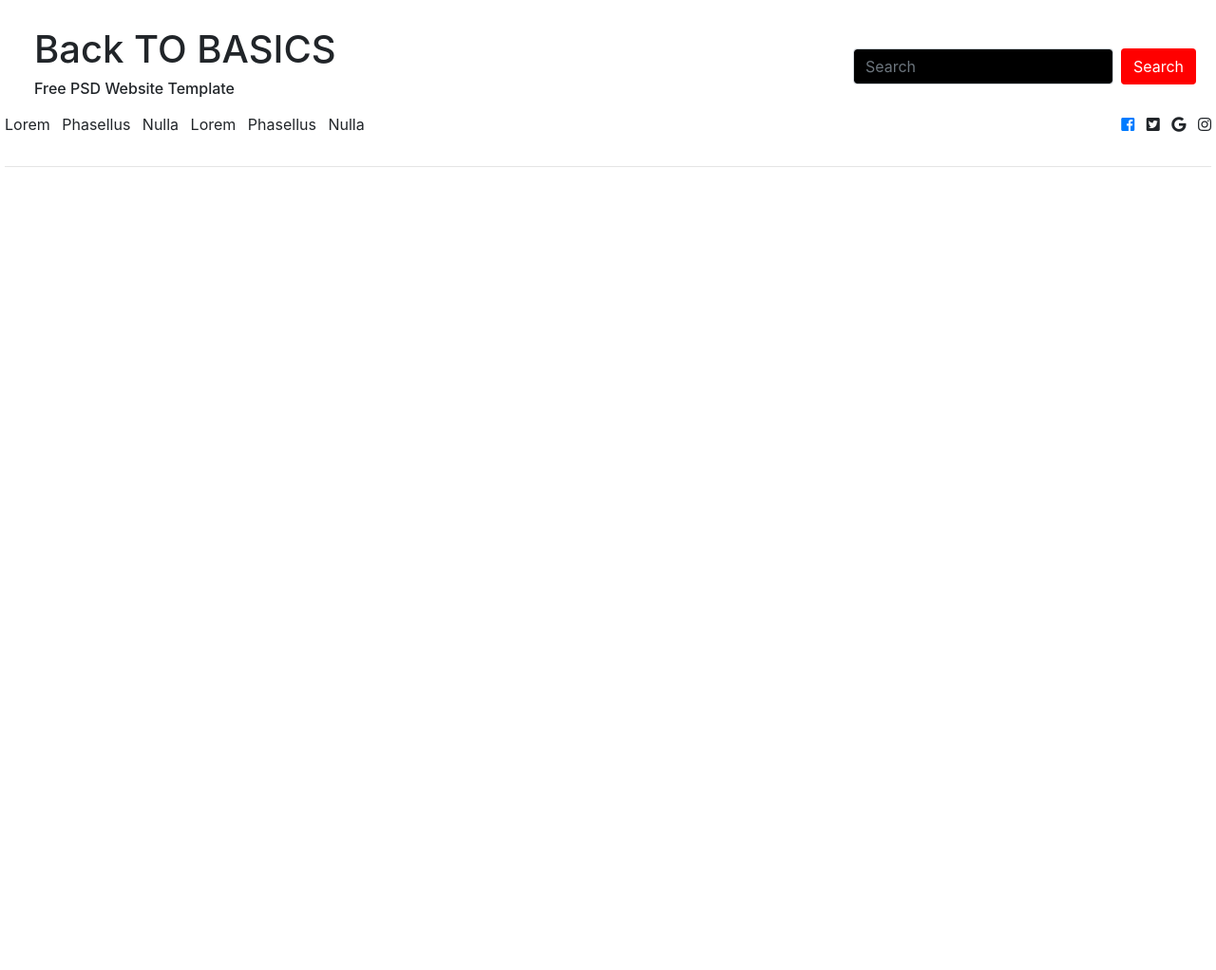
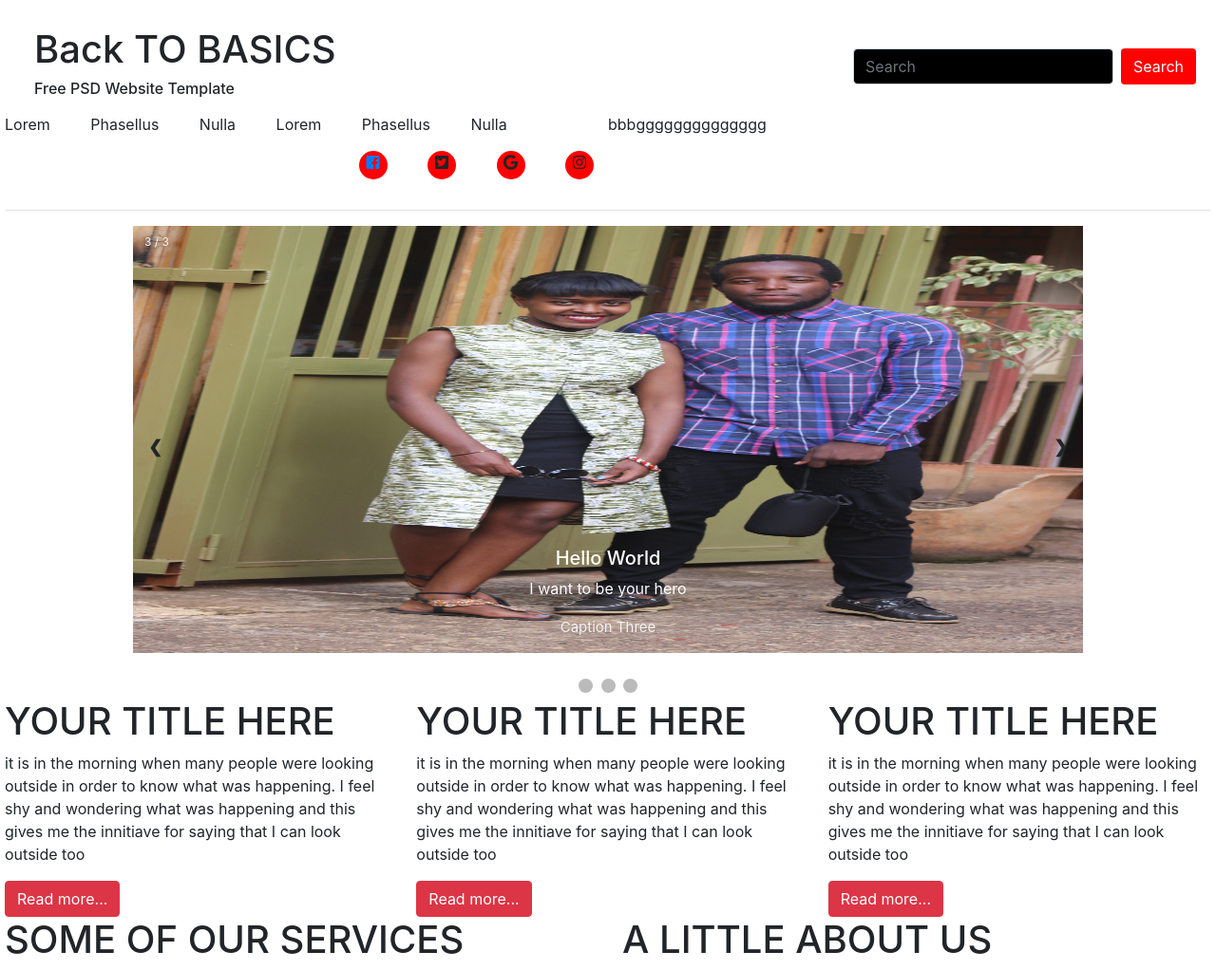
Before and after one commit to Dusingize/innovation-club, a plain HTML site: page index.html in a window 1280 px wide. Shown: the whole page at 95% size. Before the commit the page ends 800 px from the top, so only its background shows below. Drawn offline with nearby package versions, Linux system fonts and the light colour scheme.

Commit message:
the next

```diff
--- a/css/style.css
+++ b/css/style.css
@@ -22,3 +22,124 @@ li:hover {
 	font-size: 30px;
 	font-color: red;
 }
+.list-inline {
+	word-spacing: 30px;
+	shape-outside: circle;
+}
+.media ul li {background-color:red;
+	text-align: center;
+	width: 30px;
+	height: 30px;
+	border-radius: 30px;
+}
+.header ul li:hover {
+	color: red;
+}
+.motives {
+	padding-top: 50px;
+}
+img {
+	width: 1100px;
+	height: 450px;
+}
+* {box-sizing:border-box}
+
+/* Slideshow container */
+.slideshow-container {
+  max-width: 1000px;
+  position: relative;
+  margin: auto;
+}
+
+/* Hide the images by default */
+.mySlides {
+    display: none;
+}
+
+/* Next & previous buttons */
+.prev, .next {
+  cursor: pointer;
+  position: absolute;
+  top: 50%;
+  width: auto;
+  margin-top: -22px;
+  padding: 16px;
+  color: white;
+  font-weight: bold;
+  font-size: 18px;
+  transition: 0.6s ease;
+  border-radius: 0 3px 3px 0;
+}
+
+/* Position the "next button" to the right */
+.next {
+  right: 0;
+  border-radius: 3px 0 0 3px;
+}
+
+/* On hover, add a black background color with a little bit see-through */
+.prev:hover, .next:hover {
+  background-color: rgba(0,0,0,0.8);
+}
+
+/* Caption text */
+.text {
+  color: #f2f2f2;
+  font-size: 15px;
+  padding: 8px 12px;
+  position: absolute;
+  bottom: 8px;
+  width: 100%;
+  text-align: center;
+}
+
+/* Number text (1/3 etc) */
+.numbertext {
+  color: #f2f2f2;
+  font-size: 12px;
+  padding: 8px 12px;
+  position: absolute;
+  top: 0;
+}
+
+/* The dots/bullets/indicators */
+.dot {
+  cursor:pointer;
+  height: 15px;
+  width: 15px;
+  margin: 0 2px;
+  background-color: #bbb;
+  border-radius: 50%;
+  display: inline-block;
+  transition: background-color 0.6s ease;
+}
+
+.active, .dot:hover {
+  background-color: #717171;
+}
+
+/* Fading animation */
+.fade {
+  -webkit-animation-name: fade;
+  -webkit-animation-duration: 1.5s;
+  animation-name: fade;
+  animation-duration: 1.5s;
+}
+
+@-webkit-keyframes fade {
+  from {opacity: .4}
+  to {opacity: 1}
+}
+
+@keyframes fade {
+  from {opacity: .4}
+  to {opacity: 1}
+}
+.carousel-item img{
+	padding: 20px;
+	height: auto;
+	width: 100%;
+}
+.caption {
+	float-left: 0px;
+}
--- a/index.html
+++ b/index.html
@@ -14,18 +14,17 @@
                     <span class="col float-left">
                         <h1> Back TO BASICS </h1>
                         <h6> Free PSD Website Template </h6>
-
                     </span>
                     <form class="form-inline nav-search" action="/action_page.php" id="nav-search">
                         <input class="form-control mr-sm-2" type="text" placeholder="Search">
                         <button class="btn btn-default" type="submit">Search</button>
                     </form>
-                </div>
         </nav>
         <div class="row">
             <div class="col col-md-6">
+                <div class="header">
                     <ul class="list-inline">
-                   <li class="list-inline-item">Lorem</li>
+                       <li class="list-inline-item"><a href="#"></a>Lorem</li>
                        <li class="list-inline-item">Phasellus</li>
                          <li class="list-inline-item">Nulla</li>
                        <li class="list-inline-item">Lorem</li>
@@ -33,8 +32,9 @@
                         <li class="list-inline-item">Nulla</li>
                     </ul>
                 </div>
+            </div>             bbbgggggggggggggg
             <div class="col col-md-6">
-            <div class="float-right">
+            <div class="float-right media">
                  <ul class="list-inline">
                        <li class="list-inline-item"><a href="#"><i class="fab fa-facebook-square"></i></a></li>
                        <li class="list-inline-item"><a href="#"></a><i class="fab fa-twitter-square"></i></li>
@@ -46,7 +46,98 @@
         </div>
     </section>
     <hr>
+    <section calss="memory">
+        <div class="slideshow-container">
 
+          <!-- Full-width images with number and caption text -->
+          <div class="mySlides fade">
+            <div class="numbertext">1 / 3</div>
+            <img src="images/mike.JPG" style="width:100%">
+            <div class="text">Caption Text</div>
+            <div calss="caption">
+                <div class="carousel-caption float-left">
+                    <h5>Hello World</h5>
+                    <p>I want to be your hero</p>
+                </div>
+            </div>
+          </div>
+
+          <div class="mySlides fade">
+            <div class="numbertext">2 / 3</div>
+            <img src="images/mike2.JPG" style="width:100%">
+            <div class="text">Caption Two</div>
+            <div class="carousel-caption float-left">
+               <h5>Hello World</h5>
+               <p>I want to be your hero</p>
+            </div>
+          </div>
+
+          <div class="mySlides fade">
+            <div class="numbertext">3 / 3</div>
+            <img src="images/mike1.JPG" style="width:100%">
+            <div class="text">Caption Three</div>
+            <div class="carousel-caption float-left">
+               <h5>Hello World</h5>
+               <p>I want to be your hero</p>
+            </div>
+          </div>
+
+          <!-- Next and previous buttons -->
+          <a class="prev" onclick="plusSlides(-1)">&#10094;</a>
+          <a class="next" onclick="plusSlides(1)">&#10095;</a>
+        </div>
+        <br>
+
+        <!-- The dots/circles -->
+        <div style="text-align:center">
+          <span class="dot" onclick="currentSlide(1)"></span>
+          <span class="dot" onclick="currentSlide(2)"></span>
+          <span class="dot" onclick="currentSlide(3)"></span>
+        </div>
+    </section>
+
+    <section calss="motives">
+        <div class="row">
+            <div class="col col-md-4">
+                <div class="first">
+                    <h1>YOUR TITLE HERE</h1>
+                    <p>it is in the morning when many people were looking outside in order to know what was happening. I feel shy and wondering what was happening and this gives me the innitiave for saying that I can look outside too</p>
+                    <button class="btn btn-danger">Read more...</button>
+                </div>
+            </div>
+            <div class="col col-md-4">
+                <div class="second">
+                    <h1>YOUR TITLE HERE</h1>
+                    <p>it is in the morning when many people were looking outside in order to know what was happening. I feel shy and wondering what was happening and this gives me the innitiave for saying that I can look outside too</p>
+                    <button class="btn btn-danger">Read more...</button>
+                </div>
+            </div>
+
+            <div class="col col-md-4">
+                <div class="third">
+                    <h1>YOUR TITLE HERE</h1>
+                    <p>it is in the morning when many people were looking outside in order to know what was happening. I feel shy and wondering what was happening and this gives me the innitiave for saying that I can look outside too</p>
+                    <button class="btn btn-danger">Read more...</button>
+                </div>
+            </div>
+        </div>
+        </div>
+    </section>
+    <section class="publish">
+        <div class="row">
+            <div class="col col-md-6">
+                <h1>SOME OF OUR SERVICES</h1>
+                <div class="second">
+                </div>
+            </div>
+            <div class="col col-md-6">
+                <h1>A LITTLE ABOUT US</h1>
+                <div class="second">
+                </div>
+            </div>
+        </div>
+
+    </section>
 
 
 
--- a/js/index.js
+++ b/js/index.js
@@ -0,0 +1,14 @@
+var slideIndex = 0;
+showSlides();
+
+function showSlides() {
+    var i;
+    var slides = document.getElementsByClassName("mySlides");
+    for (i = 0; i < slides.length; i++) {
+        slides[i].style.display = "none";
+    }
+    slideIndex++;
+    if (slideIndex > slides.length) {slideIndex = 1}
+    slides[slideIndex-1].style.display = "block";
+    setTimeout(showSlides, 2000); // Change image every 2 seconds
+}
```
Also changed, not shown: images/mike.JPG (added), images/mike1.JPG (added), 2 other files. Lines whose indentation alone changed are shown as unchanged.
